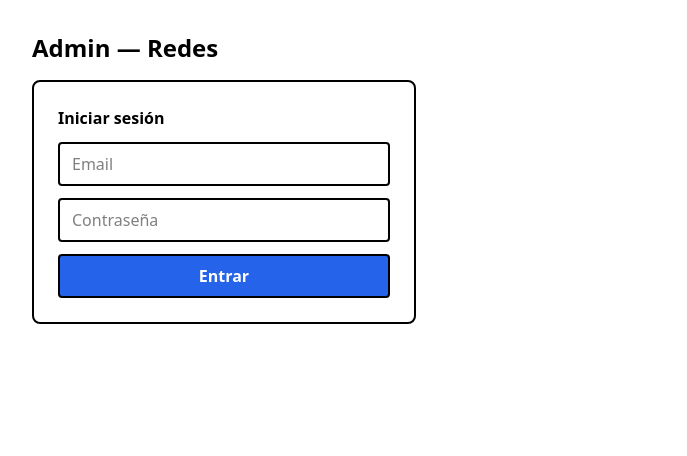
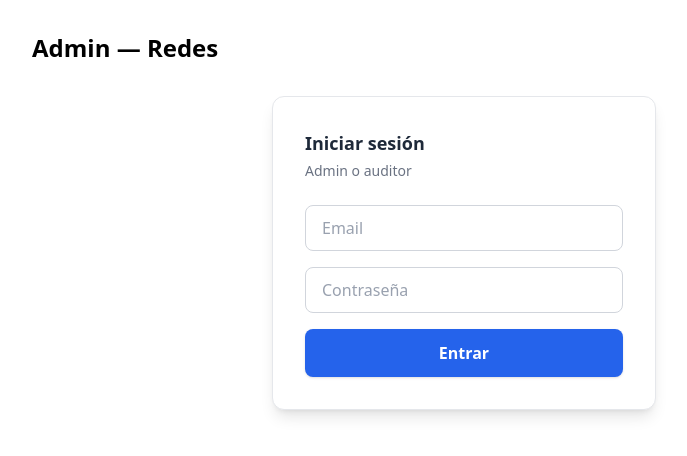
Before and after one commit to RobertoAguirre/aliados, a SvelteKit app in the folder frontend/: page /admin in a window 1280 px wide. Shown: the top 456 px of the page, without its empty margins (176-863 px from the left). Built offline with nearby package versions, Linux system fonts and the light colour scheme.

Commit message:
Admin: mejorar apariencia del login con Tailwind (card, focos, accesibilidad)

```diff
--- a/frontend/src/routes/admin/+page.svelte
+++ b/frontend/src/routes/admin/+page.svelte
@@ -223,34 +223,41 @@
   <h1 class="text-2xl font-bold mb-4">Admin — Redes</h1>
 
   {#if !logueado}
-    <div class="max-w-sm bg-white border-2 border-brand-black rounded-lg p-6">
-      <h2 class="font-semibold mb-3">Iniciar sesión</h2>
+    <div class="max-w-sm mx-auto mt-8 bg-white rounded-xl shadow-lg border border-gray-200 p-8">
+      <h2 class="text-lg font-semibold text-gray-800 mb-1">Iniciar sesión</h2>
+      <p class="text-sm text-gray-500 mb-6">Admin o auditor</p>
       <form
         onsubmit={(e) => {
           e.preventDefault();
           login();
         }}
-        class="space-y-3"
+        class="space-y-4"
       >
+        <label class="block">
+          <span class="sr-only">Email</span>
           <input
             type="email"
             bind:value={email}
             placeholder="Email"
-          class="w-full border-2 border-brand-black rounded px-3 py-2 bg-white"
+            class="w-full border border-gray-300 rounded-lg px-4 py-2.5 text-gray-900 placeholder-gray-400 focus:outline-none focus:ring-2 focus:ring-brand-blue focus:border-transparent transition-shadow"
           />
+        </label>
+        <label class="block">
+          <span class="sr-only">Contraseña</span>
           <input
             type="password"
             bind:value={password}
             placeholder="Contraseña"
-          class="w-full border-2 border-brand-black rounded px-3 py-2 bg-white"
+            class="w-full border border-gray-300 rounded-lg px-4 py-2.5 text-gray-900 placeholder-gray-400 focus:outline-none focus:ring-2 focus:ring-brand-blue focus:border-transparent transition-shadow"
           />
+        </label>
         {#if error}
-          <p class="text-red-800 text-sm">{error}</p>
+          <p class="text-sm text-red-600 bg-red-50 rounded-lg px-3 py-2">{error}</p>
         {/if}
         <button
           type="submit"
           disabled={cargando}
-          class="w-full py-2 font-bold bg-brand-blue text-white rounded border-2 border-brand-black disabled:opacity-50"
+          class="w-full py-3 font-semibold bg-brand-blue text-white rounded-lg shadow-sm hover:opacity-90 focus:outline-none focus:ring-2 focus:ring-brand-blue focus:ring-offset-2 disabled:opacity-50 transition-opacity"
         >
           {cargando ? 'Entrando…' : 'Entrar'}
         </button>
```
Lines whose indentation alone changed are shown as unchanged.
